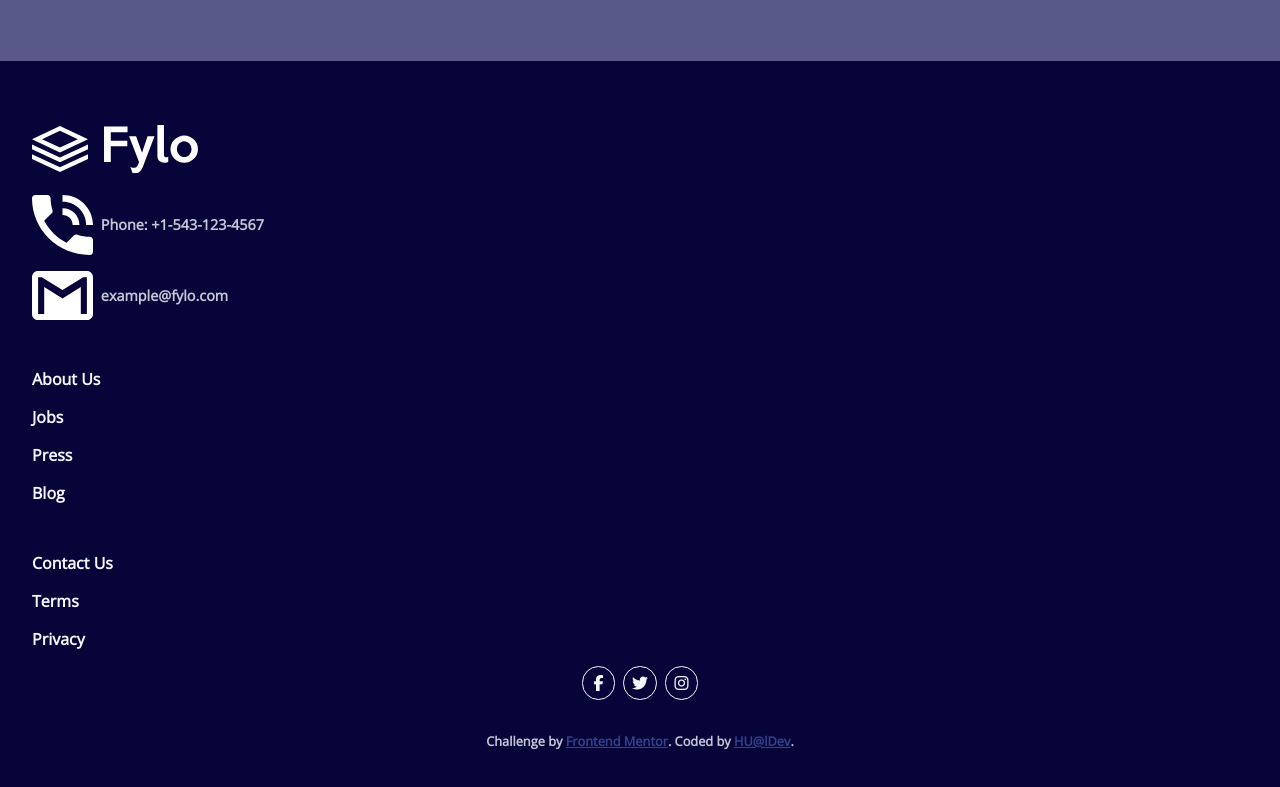
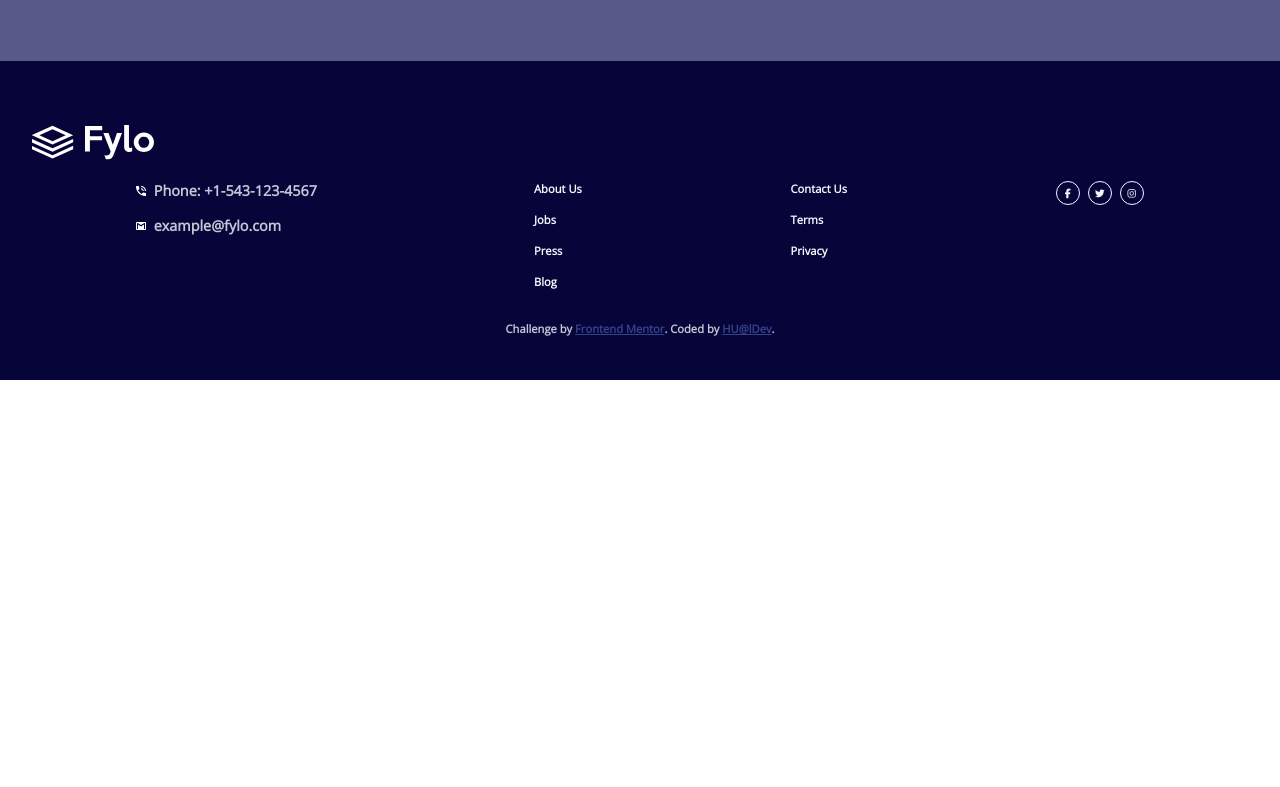
Before and after one commit to HualDev/FyloLandingPage, a plain HTML site: page index.html in a window 1280 px wide. Shown: the part 1337-2124 px from the top of the page. After the commit the page ends 1717 px from the top, so only its background shows below. Drawn offline with nearby package versions, Linux system fonts and the light colour scheme.

Commit message:
Mobile and desktop version

```diff
--- a/index.html
+++ b/index.html
@@ -92,8 +92,8 @@
     </div>
 
     <footer>
+      <img class="footer_logo" src="./images/logo1.svg" alt="Logo Image">
       <div class="footer_nav">
-        <img src="./images/logo1.svg" alt="Logo Image">
         <div class="contact">
           <div>
             <img src="./images/icon-phone.svg" alt="Phone Image">
@@ -102,6 +102,7 @@
           <div>
             <img src="./images/icon-email.svg" alt="Email Image">
             <p>example@fylo.com</p>
+          </div>
         </div>
         <ul>
           <li>About Us</li>
@@ -114,7 +115,6 @@
           <li>Terms</li>
           <li>Privacy</li>
         </ul>
-        </div>
         <div class="social">
           <div><i class="fa fa-facebook-f"></i></div>
           <div><i class="fa fa-twitter"></i></div>
--- a/style.css
+++ b/style.css
@@ -93,6 +93,11 @@ input[type='button']{
     margin-bottom: 7rem;
 }
 
+input[type='button']:hover{
+    cursor: pointer;
+    opacity: 0.7;
+}
+
 .productive{
     background-color: var(--lightgrayishBlue);
     text-align: center;
@@ -106,6 +111,10 @@ input[type='button']{
 
 .work{
     color: var(--moderateCyan);
+}
+
+.work div:hover{
+    cursor: pointer;
 }
 
 .work div{
@@ -219,20 +228,25 @@ footer{
 .contact div img{
     width: 5%;
     height: 5%;
-
 }
 
 .contact div p{
     margin: 0;
 }
 
-.contact ul{
+.footer_nav ul{
     color: var(--lightgrayishBlue);
     display: flex;
     flex-direction: column;
     margin-top: 3rem;
     padding: 0;
     font-size: 1rem;
+}
+
+.footer_nav li:hover{
+    cursor: pointer;
+    color: var(--desaturatedBlue);
+    font-weight: 700;
 }
 
 .social{
@@ -251,6 +265,12 @@ footer{
     display: flex;
     align-items: center;
     justify-content: center;
+}
+
+.social div:hover{
+    cursor: pointer;
+    color: var(--brightBlue);
+    border:solid 2px var(--brightBlue);
 }
 
 .attribution {
@@ -338,6 +358,7 @@ footer{
         align-items: center;
         margin: 0;
         gap: 0.5rem;
+        width: 28%;
     }
 
     .work p{
@@ -396,4 +417,36 @@ footer{
         width: 40%;
     }
 
+    .footer_logo{
+        width: 10%;
+        height: 10%;
+        margin-bottom: 1rem;
+    }
+
+    .footer_nav{
+        display: flex;
+        justify-content: space-around;
+        align-items: flex-start;
+    }
+
+    .footer_nav ul{
+        margin: 0;
+        font-size: 0.7rem;
+    }
+
+    .contact div{
+        margin: 0 0 1rem;
+    }
+
+    .social div{
+        width: 1.5rem;
+        height: 1.5rem;
+        padding: 0.3rem;
+        font-size: 0.6rem;
+    }
+
+    .attribution {
+        font-size: 0.7rem;
+    }
+
 }
```
Also changed, not shown: fylo.js (added, +12 -0 lines). Lines whose indentation alone changed are shown as unchanged.
